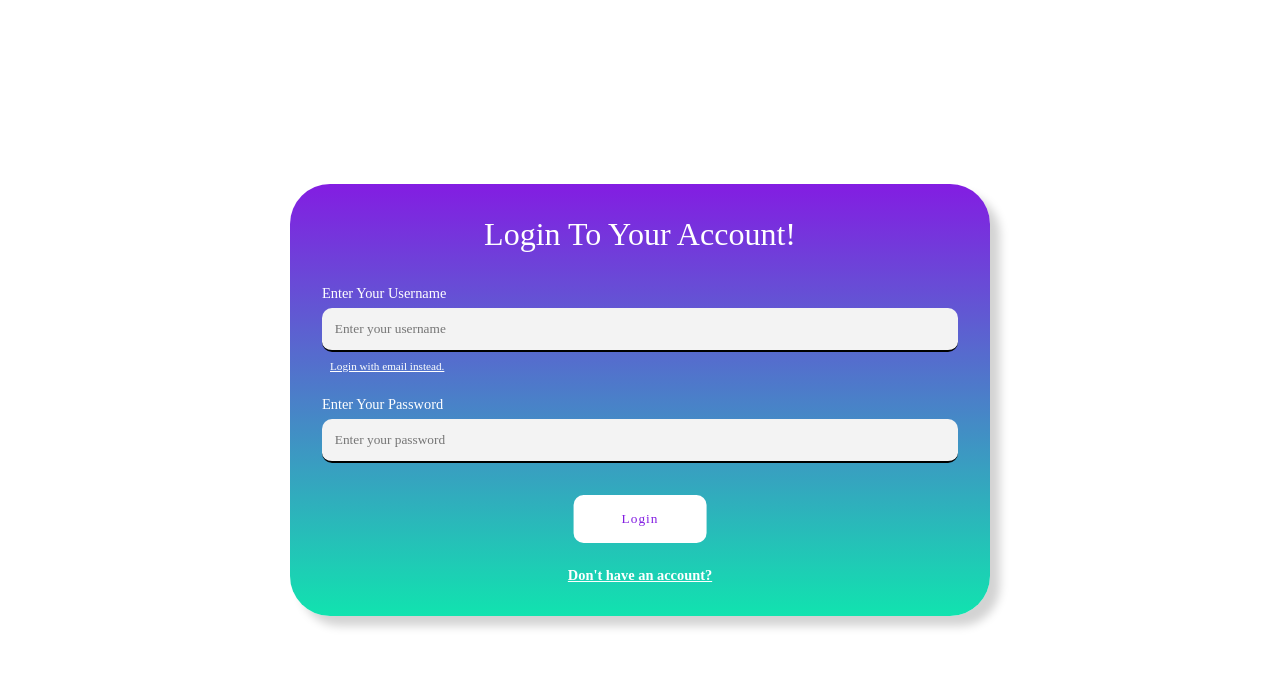
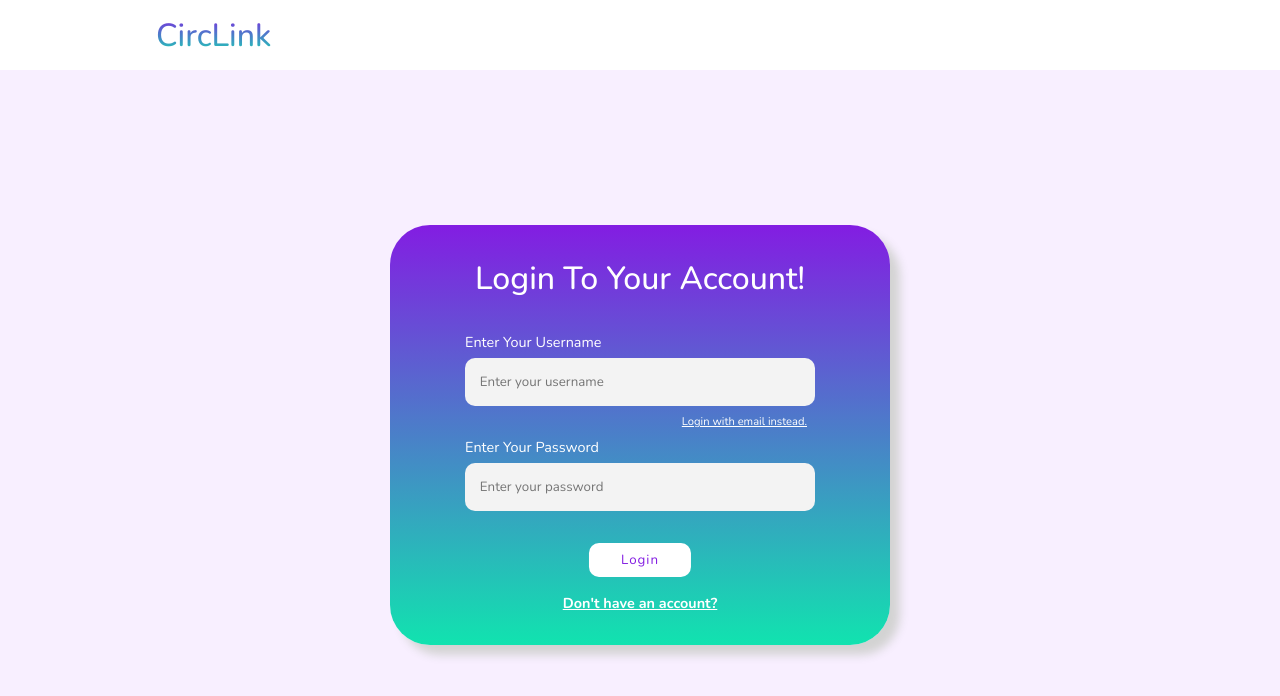
Before and after one commit to imtiaz0307/circlink-frontend, a React (Vite) app: page /login in a window 1280 px wide. Shown: the top 696 px of the page. Built offline with nearby package versions, Linux system fonts and the light colour scheme; no server answers.

Commit message:
Navbar and logout function implemented.

```diff
--- a/package.json
+++ b/package.json
@@ -11,6 +11,7 @@
   "dependencies": {
     "react": "^18.2.0",
     "react-dom": "^18.2.0",
+    "react-icons": "^4.7.1",
     "react-router-dom": "^6.7.0"
   },
   "devDependencies": {
--- a/src/App.css
+++ b/src/App.css
@@ -1,8 +1,15 @@
+@import url('https://fonts.googleapis.com/css2?family=Nunito:ital,wght@0,200;0,300;0,400;0,500;0,600;0,700;0,800;0,900;0,1000;1,200;1,300;1,400;1,500;1,600;1,700;1,800;1,900;1,1000&display=swap');
+
 * {
   margin: 0;
   padding: 0;
   box-sizing: border-box;
   list-style-type: none;
   text-decoration: none;
-  font-family: nunito;
+  color: black;
+  font-family: 'Nunito', sans-serif;
 }
+
+body {
+  background-color: #f8efff;
+}
--- a/src/App.jsx
+++ b/src/App.jsx
@@ -3,17 +3,23 @@ import { BrowserRouter as Router, Routes, Route } from 'react-router-dom'
 import Singup from './pages/Signup'
 import Home from './pages/Home'
 import Login from './pages/Login'
+import Navbar from './components/Navbar/Navbar'
+import { useContext } from 'react'
+import { AppContext } from './AppState/AppContext'
 
 const App = () => {
-
+  const { showProfileMenu, setShowProfileMenu } = useContext(AppContext)
   return (
+    <div className='App' onClick={() => setShowProfileMenu(false)}>
       <Router>
+        <Navbar />
         <Routes>
           <Route path='/' element={<Home />} />
           <Route path='/signup' element={<Singup />} />
           <Route path='/login' element={<Login />} />
         </Routes>
       </Router>
+    </div>
   )
 }
 
--- a/src/AppState/AppState.jsx
+++ b/src/AppState/AppState.jsx
@@ -3,6 +3,10 @@ import { useState } from 'react'
 
 
 const AppState = (props) => {
+    // states
+    const [showProfileMenu, setShowProfileMenu] = useState(false)
+    const [currentUser, setCurrentUser] = useState('')
+
     // website link
     const url = 'http://localhost:3000'
 
@@ -10,7 +14,7 @@ const AppState = (props) => {
     const [isAuthenticated, setIsAuthenticated] = useState(localStorage.getItem('auth-token'))
 
     return (
-        <AppContext.Provider value={{ url, isAuthenticated, setIsAuthenticated }}>
+        <AppContext.Provider value={{ url, isAuthenticated, setIsAuthenticated, showProfileMenu, setShowProfileMenu, currentUser, setCurrentUser }}>
             {props.children}
         </AppContext.Provider>
     )
--- /dev/null
+++ b/src/components/Navbar/Navbar.css
@@ -0,0 +1,67 @@
+.navbarWrapper {
+    background-color: white;
+}
+
+.navbar {
+    height: 70px;
+    display: flex;
+    justify-content: space-between;
+    align-items: center;
+    max-width: 1000px;
+    margin: auto;
+    padding: 0 1rem;
+}
+
+.logo {
+    font-size: 2rem;
+    font-weight: 500;
+    background: linear-gradient(to bottom, #831de2, #11e3af);
+    background-clip: text;
+    -webkit-text-fill-color: transparent;
+}
+
+.mainMenu {
+    display: flex;
+    gap: 2rem;
+}
+
+.mainMenu>li {
+    position: relative;
+    padding-top: .5rem;
+}
+
+.mainMenu li img {
+    width: 27px;
+    border-radius: 50%;
+    transform: translateY(-2px);
+}
+
+.icon {
+    font-size: 1.4rem;
+}
+
+.profileMenu {
+    position: absolute;
+    background-color: white;
+    top: 100%;
+    right: -5px;
+    box-shadow: 0 0 10px rgba(0, 0, 0, 0.226);
+    border-radius: 10px;
+}
+
+.profileMenu li {
+    padding: 1rem;
+    border-bottom: 1px solid #831de2;
+    font-size: 1rem;
+}
+
+.profileMenu li:nth-child(3) {
+    border-bottom: none;
+    cursor: pointer;
+}
+
+.profileMenu li a {
+    display: flex;
+    align-items: center;
+    gap: .5rem;
+}
--- /dev/null
+++ b/src/components/Navbar/Navbar.jsx
@@ -0,0 +1,76 @@
+import './Navbar.css'
+import { Link, NavLink } from 'react-router-dom'
+import { useContext, useEffect } from 'react'
+import { AppContext } from '../../AppState/AppContext'
+import { CgProfile } from 'react-icons/cg'
+import { GrHome, GrNotification } from 'react-icons/gr'
+import { AiOutlineSearch } from 'react-icons/ai'
+import { MdOutlineExplore } from 'react-icons/md'
+import { AiOutlineSetting } from 'react-icons/ai'
+import { IoExitOutline } from 'react-icons/io5'
+
+const Navbar = () => {
+    // contexts
+    const { isAuthenticated, setIsAuthenticated, showProfileMenu, setShowProfileMenu, currentUser, setCurrentUser, url } = useContext(AppContext)
+
+    // logout handler
+    const logoutHandler = () => {
+        localStorage.removeItem('auth-token')
+        setIsAuthenticated(false)
+    }
+
+    // getting current user
+    useEffect(() => {
+        const getCurrentUser = async () => {
+            const response = await fetch(`${url}/api/users/me`, {
+                method: 'GET',
+                headers: {
+                    'Content-Type': 'application/json',
+                    'auth-token': localStorage.getItem('auth-token')
+                }
+            })
+            const data = await response.json()
+            setCurrentUser(data)
+        }
+        getCurrentUser()
+    }, [isAuthenticated])
+
+    return (
+        <div className="navbarWrapper">
+            <nav className="navbar">
+                <div className="logo">
+                    <Link to='/'>CircLink</Link>
+                </div>
+                {
+                    isAuthenticated &&
+                    <ul className="mainMenu">
+                        <li><NavLink to='/'><GrHome className='icon' /></NavLink></li>
+                        <li><NavLink to='/'><AiOutlineSearch className='icon' /></NavLink></li>
+                        <li><NavLink to='/'><MdOutlineExplore className='icon' /></NavLink></li>
+                        <li><NavLink to='/'><GrNotification className='icon' /></NavLink></li>
+                        <li style={{ cursor: 'pointer' }}>
+                            <span onClick={(e) => {
+                                setShowProfileMenu(true)
+                                e.stopPropagation()
+                            }}>{currentUser.profilePicture
+                                ?
+                                <img src={currentUser.profilePicture} alt={currentUser.name} />
+                                :
+                                <CgProfile className='icon' />}</span>
+                            {
+                                showProfileMenu &&
+                                <ul className="profileMenu">
+                                    <li><NavLink to='/'><CgProfile className='icon' />Profile</NavLink></li>
+                                    <li><NavLink to='/'><AiOutlineSetting className='icon' />Settings</NavLink></li>
+                                    <li onClick={logoutHandler}><NavLink><IoExitOutline className='icon' />Logout</NavLink></li>
+                                </ul>
+                            }
+                        </li>
+                    </ul>
+                }
+            </nav>
+        </div>
+    )
+}
+
+export default Navbar
--- a/src/pages/Home.jsx
+++ b/src/pages/Home.jsx
@@ -2,6 +2,7 @@ import { useEffect } from "react"
 import { useContext } from "react"
 import { useNavigate } from "react-router-dom"
 import { AppContext } from "../AppState/AppContext"
+import Navbar from "../components/Navbar/Navbar"
 
 const Home = () => {
     const navigate = useNavigate()
@@ -10,11 +11,8 @@ const Home = () => {
         !isAuthenticated && navigate('/login')
     }, [isAuthenticated])
     return (
-        <div>
-            <button onClick={() => {
-                localStorage.removeItem('auth-token')
-                setIsAuthenticated(false)
-            }}>logout</button>
+        <div className="home">
+            Home
         </div>
     )
 }
--- a/src/pages/styles/Login.css
+++ b/src/pages/styles/Login.css
@@ -2,14 +2,14 @@
     display: flex;
     justify-content: center;
     align-items: center;
-    min-height: 100vh;
+    min-height: calc(100vh - 70px);
     padding: 1rem;
 }
 
 .loginWrapper {
     height: max-content;
     width: 100%;
-    max-width: 700px;
+    max-width: 500px;
     padding: 2rem;
     border-radius: 40px;
     background: linear-gradient(to bottom, #831de2, #11e3af);
@@ -24,22 +24,17 @@
     color: white;
 }
 
-.loginWrapper .inputField {
-    margin-bottom: 1rem;
-}
-
 .inputField .switchLogin {
     font-size: .7rem;
     color: white;
     padding: .5rem;
     text-decoration: underline;
     cursor: pointer;
-    width: max-content;
+    text-align: right;
 }
 
 .loginWrapper>h6 {
     text-align: center;
-    margin-top: 1.5rem;
     font-size: .9rem;
 }
 
@@ -53,3 +48,8 @@
     color: white;
     padding: 1rem;
 }
+
+.loginWrapper .btn {
+    padding: .5rem 2rem;
+    margin: 2rem 0 1rem;
+}
--- a/src/pages/styles/Signup.css
+++ b/src/pages/styles/Signup.css
@@ -37,6 +37,8 @@
     flex-direction: column;
     flex: 1;
     position: relative;
+    max-width: 350px;
+    margin: auto;
 }
 
 .inputField label {
@@ -57,17 +59,17 @@
     padding: .8rem;
     border: none;
     outline: none;
-    border-bottom: 2px solid black;
+    border: 2px solid transparent;
     background-color: rgb(243, 243, 243);
     border-radius: 10px;
 }
 
 .inputField input:not(input[type=radio]):focus {
-    border-bottom: 2px solid red;
+    border: 2px solid red;
 }
 
 .inputField input:not(input[type=radio]):valid {
-    border-bottom: 2px solid #9c27b0;
+    border: 2px solid greenyellow;
 }
 
 .genderOptions {
```
Also changed, not shown: 1 other file (tests, documents, lock files or other folders). Lines whose indentation alone changed are shown as unchanged.
